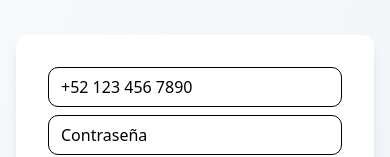
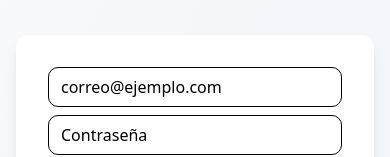
Before and after one commit to Ample1827/RaffleLV2, a Next.js app: page /login in a window 390 px wide. Shown: the part 424-581 px from the top of the page. Built offline with nearby package versions, Linux system fonts and the light colour scheme; a web font is replaced by a local one.

Commit message:
feat: switch auth to email-based login and signup
Update forms and Supabase auth to use email instead of phone.

#VERCEL_SKIP

Co-authored-by: null <171747856+Ample1827@users.noreply.github.com>

```diff
--- a/components/auth/user-auth-form.tsx
+++ b/components/auth/user-auth-form.tsx
@@ -13,7 +13,7 @@ interface UserAuthFormProps extends React.HTMLAttributes<HTMLDivElement> {}
 
 export function UserAuthForm({ className, ...props }: UserAuthFormProps) {
   const [isLoading, setIsLoading] = React.useState<boolean>(false)
-  const [phone, setPhone] = React.useState("")
+  const [email, setEmail] = React.useState("")
   const [password, setPassword] = React.useState("")
   const [error, setError] = React.useState("")
   const router = useRouter()
@@ -25,7 +25,7 @@ export function UserAuthForm({ className, ...props }: UserAuthFormProps) {
 
     try {
       const { data, error } = await supabase.auth.signInWithPassword({
-        phone: phone,
+        email: email,
         password: password,
       })
 
@@ -47,19 +47,19 @@ export function UserAuthForm({ className, ...props }: UserAuthFormProps) {
         <div className="grid gap-2">
           {error && <div className="text-sm text-red-600 bg-red-50 p-2 rounded">{error}</div>}
           <div className="grid gap-1">
-            <Label className="sr-only" htmlFor="phone">
-              Número de teléfono
+            <Label className="sr-only" htmlFor="email">
+              Correo electrónico
             </Label>
             <Input
-              id="phone"
-              placeholder="+52 123 456 7890"
-              type="tel"
+              id="email"
+              placeholder="correo@ejemplo.com"
+              type="email"
               autoCapitalize="none"
-              autoComplete="tel"
+              autoComplete="email"
               autoCorrect="off"
               disabled={isLoading}
-              value={phone}
-              onChange={(e) => setPhone(e.target.value)}
+              value={email}
+              onChange={(e) => setEmail(e.target.value)}
               required
             />
           </div>
--- a/components/auth/user-register-form.tsx
+++ b/components/auth/user-register-form.tsx
@@ -14,7 +14,7 @@ interface UserRegisterFormProps extends React.HTMLAttributes<HTMLDivElement> {}
 export function UserRegisterForm({ className, ...props }: UserRegisterFormProps) {
   const [isLoading, setIsLoading] = React.useState<boolean>(false)
   const [name, setName] = React.useState("")
-  const [phone, setPhone] = React.useState("")
+  const [email, setEmail] = React.useState("")
   const [password, setPassword] = React.useState("")
   const [confirmPassword, setConfirmPassword] = React.useState("")
   const [error, setError] = React.useState("")
@@ -33,7 +33,7 @@ export function UserRegisterForm({ className, ...props }: UserRegisterFormProps)
 
     try {
       const { data, error } = await supabase.auth.signUp({
-        phone: phone,
+        email: email,
         password: password,
         options: {
           data: {
@@ -77,19 +77,19 @@ export function UserRegisterForm({ className, ...props }: UserRegisterFormProps)
             />
           </div>
           <div className="grid gap-1">
-            <Label className="sr-only" htmlFor="phone">
-              Número de teléfono
+            <Label className="sr-only" htmlFor="email">
+              Correo electrónico
             </Label>
             <Input
-              id="phone"
-              placeholder="+52 123 456 7890"
-              type="tel"
+              id="email"
+              placeholder="correo@ejemplo.com"
+              type="email"
               autoCapitalize="none"
-              autoComplete="tel"
+              autoComplete="email"
               autoCorrect="off"
               disabled={isLoading}
-              value={phone}
-              onChange={(e) => setPhone(e.target.value)}
+              value={email}
+              onChange={(e) => setEmail(e.target.value)}
               required
             />
           </div>
```
